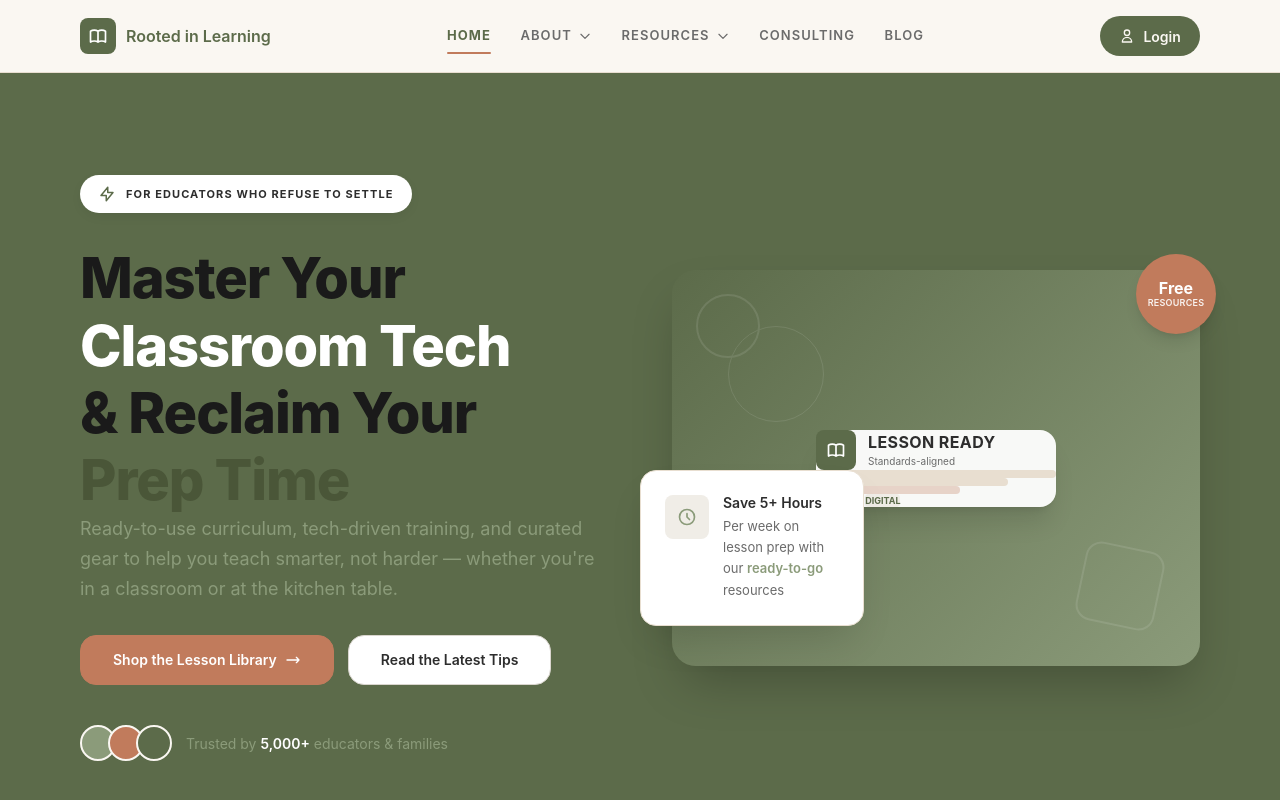
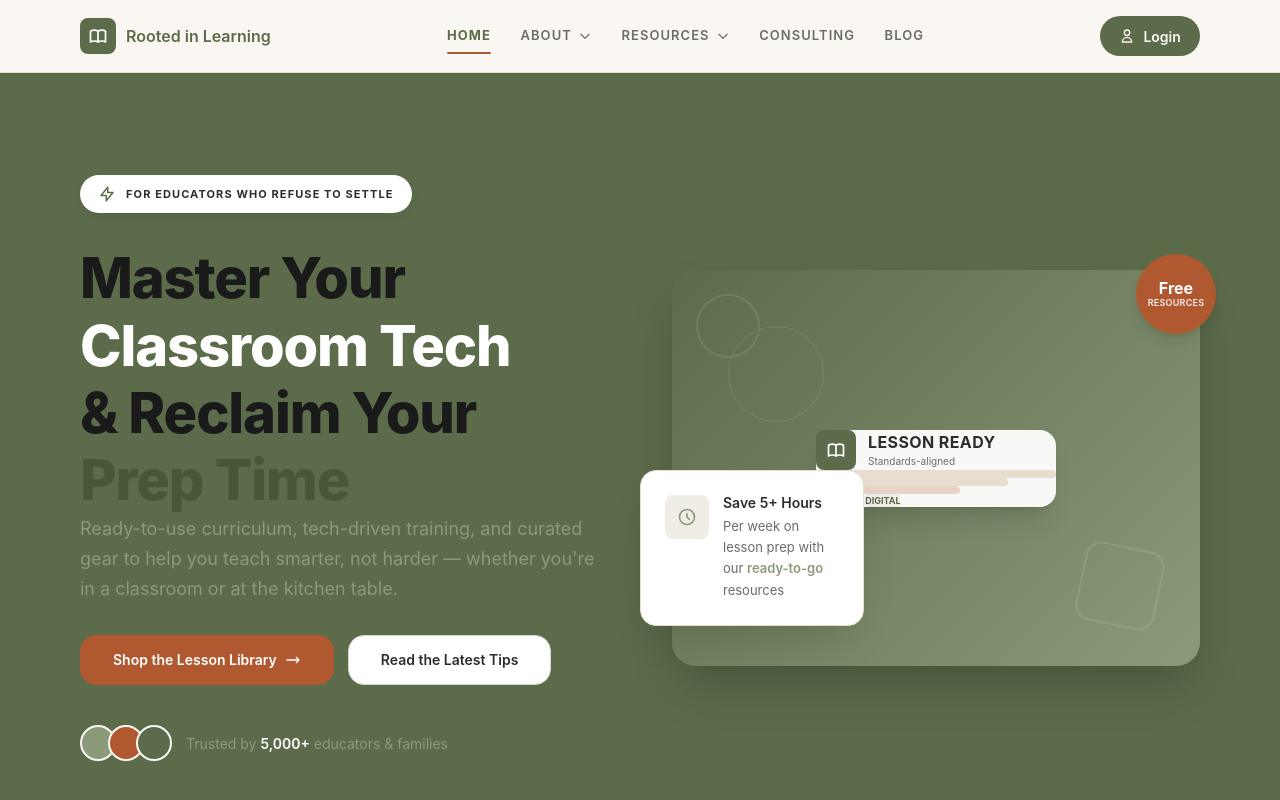
Before and after one commit to mpokodner/rooted-in-learning, a Next.js app: page / in a window 1280 px wide. Shown: the top 800 px of the page. Built offline with nearby package versions, Linux system fonts and the light colour scheme; a small style sheet from the web is missing.

Commit message:
changed terracotta hex code values

```diff
--- a/src/app/globals.css
+++ b/src/app/globals.css
@@ -15,9 +15,9 @@
   --earth-dark: #4A5638;
   --earth-light: #8B9B7A;
   --earth-mist: #A8B89A;
-  --terracotta: #C17B5C;
-  --terracotta-dark: #A96B4D;
-  --terracotta-light: #D4A08A;
+  --terracotta: #B05931;
+  --terracotta-dark: #923C29;
+  --terracotta-light: #D5A372;
 
   /* ─── Neutrals ─── */
   --white: #FFFFFF;
```
